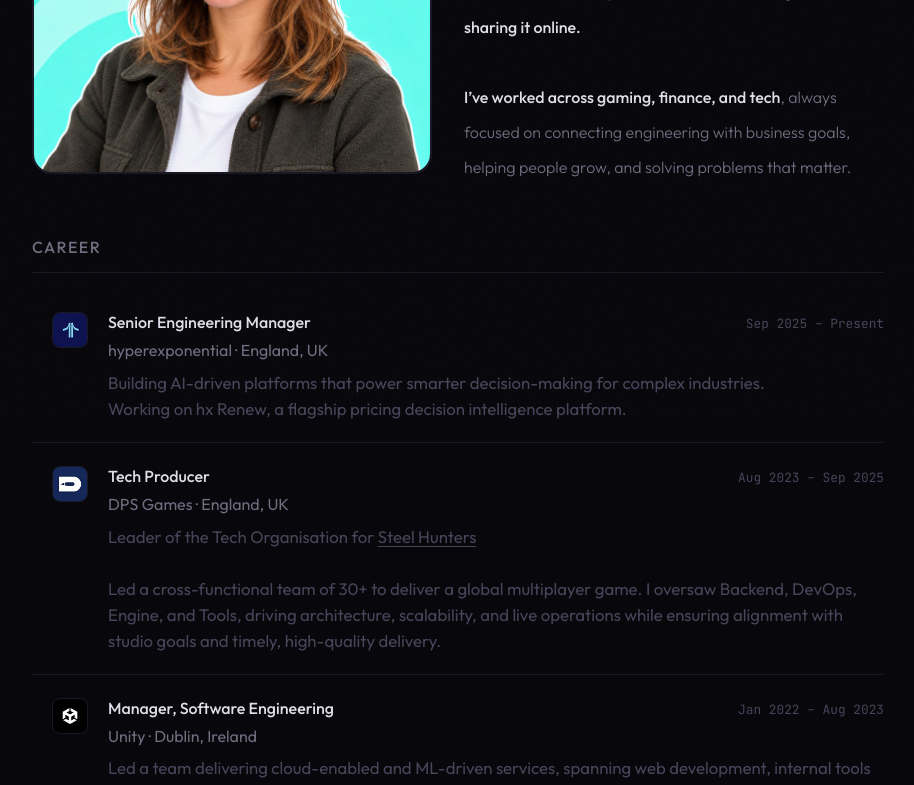
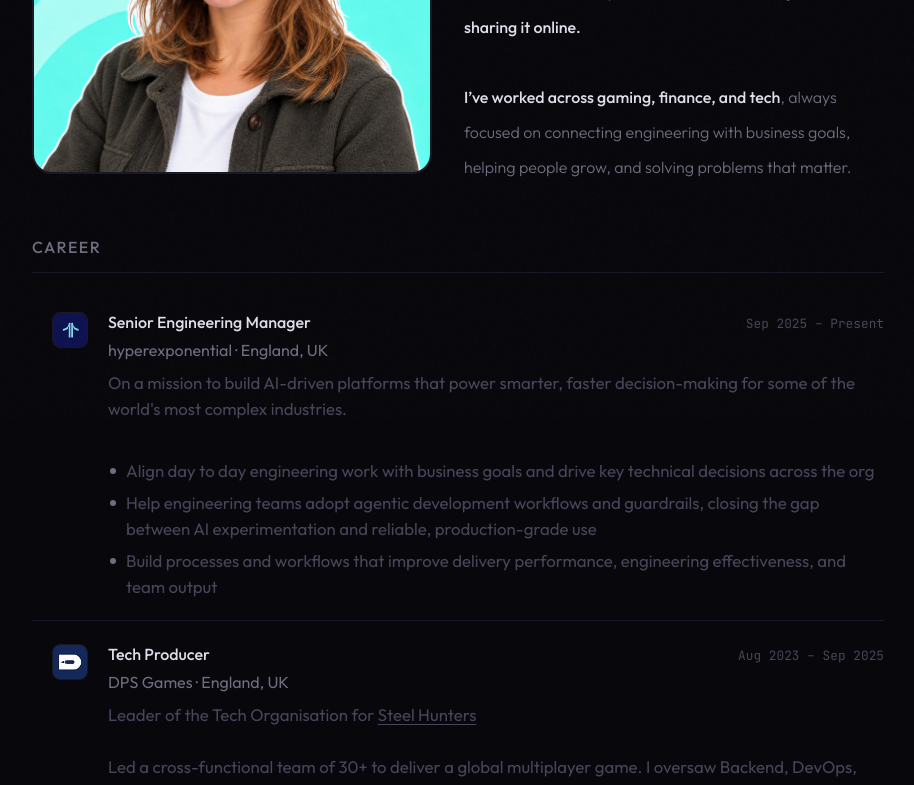
Before and after one commit to shiphrahx/cassia-almeida.com, a Next.js app: page /about in a window 1280 px wide. Shown: the part 381-1166 px from the top of the page, without its empty margins (182-1096 px from the left). Built offline with nearby package versions, Linux system fonts and the light colour scheme.

Commit message:
content: rewrite hyperexponential role with bullet points
The old blurb was two lines about hx Renew. Swapped it for the mission
line plus three bullets on what the role actually involves, laid out
the same way as the Blue Insurance entry.

```diff
--- a/app/about/page.tsx
+++ b/app/about/page.tsx
@@ -69,11 +69,26 @@
                 hyperexponential · England, UK
               </div>
               <div className="timeline-desc">
-                Building AI-driven platforms that power smarter decision-making
-                for complex industries.
+                On a mission to build AI-driven platforms that power smarter,
+                faster decision-making for some of the world&apos;s most complex
+                industries.
                 <br />
-                Working on hx Renew, a flagship pricing decision intelligence
-                platform.
+                <br />
+                <ul className="timeline-products">
+                  <li>
+                    Align day to day engineering work with business goals and
+                    drive key technical decisions across the org
+                  </li>
+                  <li>
+                    Help engineering teams adopt agentic development workflows
+                    and guardrails, closing the gap between AI experimentation
+                    and reliable, production-grade use
+                  </li>
+                  <li>
+                    Build processes and workflows that improve delivery
+                    performance, engineering effectiveness, and team output
+                  </li>
+                </ul>
               </div>
             </div>
           </div>
```
